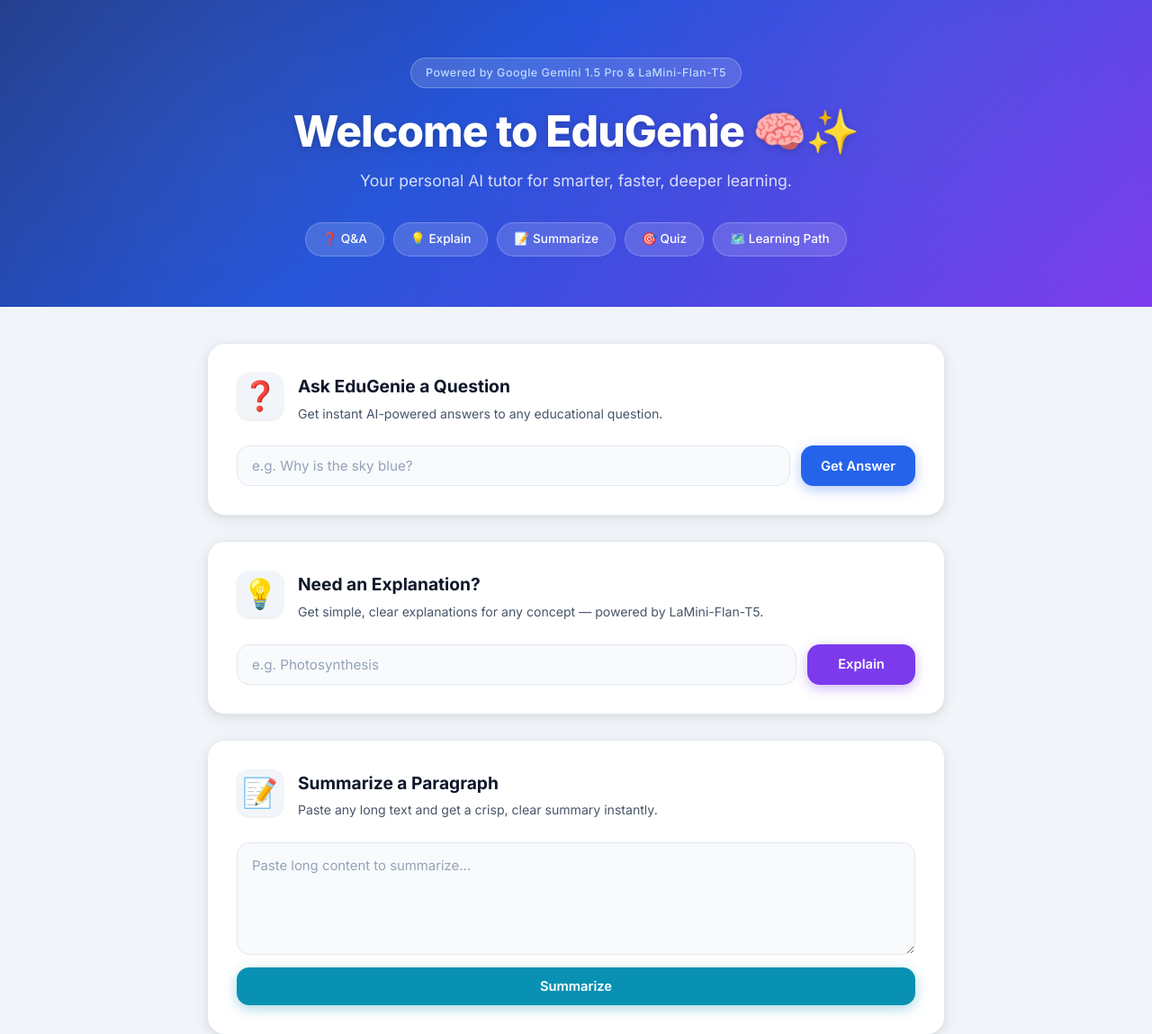
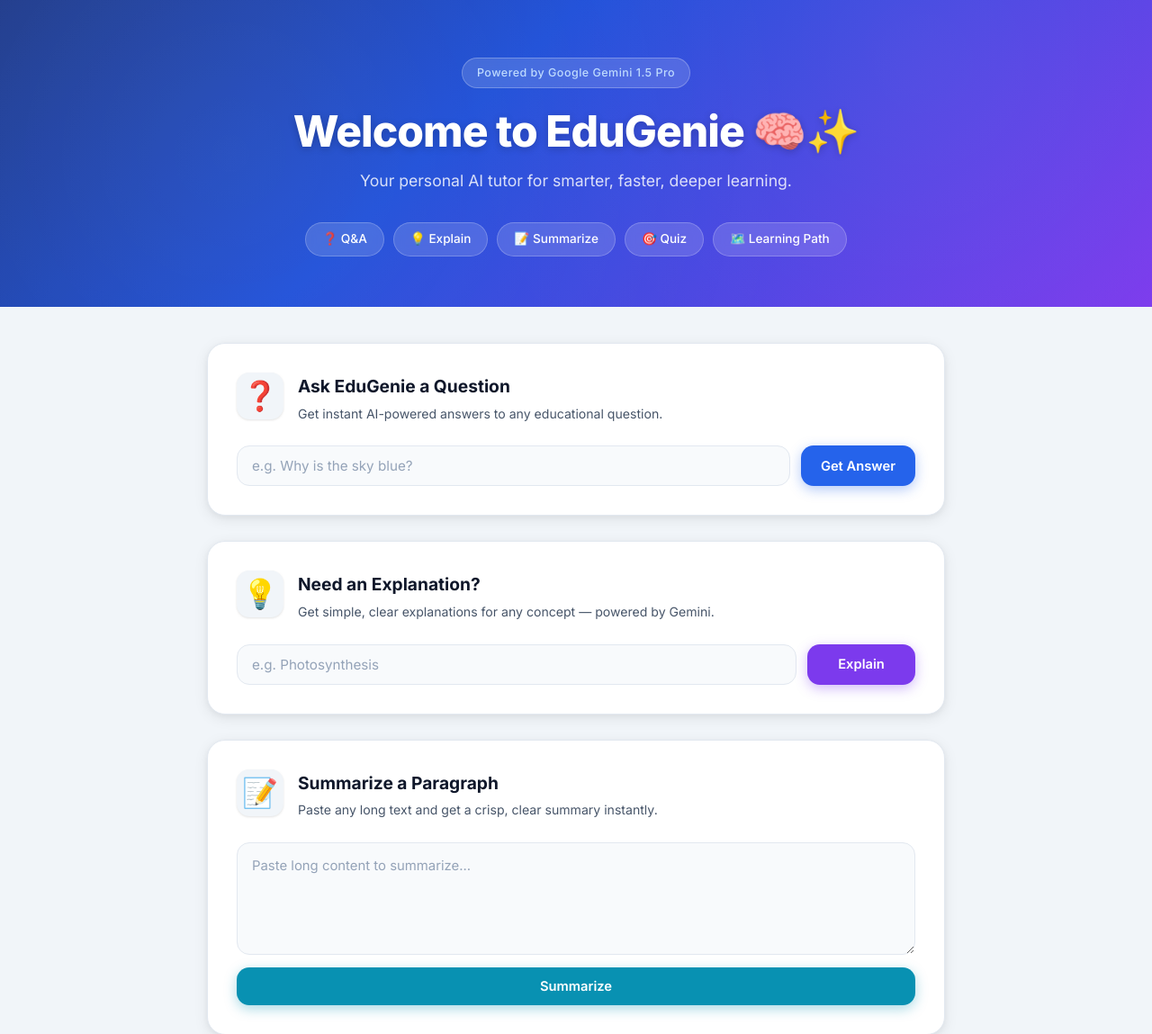
Before and after one commit to KhadarBasha2006/EduGenie, a FastAPI app: page / in a window 1280 px wide. Shown: the top 1149 px of the page at 90% size. Run offline with FastAPI, Linux system fonts and the light colour scheme; parts of the project's set-up code (start-up, migrations or seed data) failed here and were passed over.

Commit message:
Use Gemini for explanations and lighten deployment

```diff
--- a/main.py
+++ b/main.py
@@ -4,19 +4,17 @@ FastAPI backend with endpoints for all AI-powered educational features.
 
 Endpoints:
   GET  /              → Renders the main HTML interface
-  GET  /qa            → Q&A using Google Gemini
-  POST /explain/      → Concept explanation using LaMini-Flan-T5
-  POST /summarize/    → Text summarization using Google Gemini
-  POST /quiz          → MCQ Quiz generation using Google Gemini
-  GET  /learn/recommendations → Learning path using Google Gemini
+  GET  /qa            → Q&A using Gemini 1.5 Pro
+  POST /explain/      → Concept explanation using Gemini 1.5 Pro
+  POST /summarize/    → Text summarization using Gemini 1.5 Pro
+  POST /quiz          → MCQ Quiz generation using Gemini 1.5 Pro
+  GET  /learn/recommendations → Learning path using Gemini 1.5 Pro
 
 Run with:
   uvicorn main:app --reload
 """
 
 from fastapi import FastAPI, Request, Query
-import asyncio
-
 from fastapi.responses import HTMLResponse, JSONResponse
 from fastapi.staticfiles import StaticFiles
 from fastapi.templating import Jinja2Templates
@@ -51,7 +49,7 @@ async def read_root(request: Request):
 @app.get("/qa")
 async def answer_question(question: str = Query(..., description="Educational question to answer")):
     """
-    Answers an educational question using Google Gemini 2.5 Flash.
+    Answers an educational question using Google Gemini 1.5 Pro.
 
     Example: GET /qa?question=What is photosynthesis?
     """
@@ -59,11 +57,11 @@ async def answer_question(question: str = Query(..., description="Educational qu
     return {"answer": answer}
 
 
-# ── Explanation – POST API using LaMini-Flan-T5 ───────────────────────────
+# ── Explanation – POST API using Gemini ───────────────────────────────────
 @app.post("/explain/")
 async def explain_api(request: Request):
     """
-    Explains a concept in simple language using LaMini-Flan-T5.
+    Explains a concept in simple language using Gemini 1.5 Pro.
 
     Body: {"topic": "Photosynthesis"}
     """
@@ -76,16 +74,15 @@ async def explain_api(request: Request):
             status_code=400
         )
 
-    explanation = await asyncio.to_thread(explain_topic, topic)
+    explanation = explain_topic(topic)
     return {"topic": topic, "explanation": explanation}
-
 
 
 # ── Summarization – POST API using Gemini ─────────────────────────────────
 @app.post("/summarize/")
 async def summarize_api(request: Request):
     """
-    Summarizes long educational text using Gemini 2.5 Flash.
+    Summarizes long educational text using Gemini 1.5 Pro.
 
     Body: {"text": "Long passage here..."}
     """
@@ -98,16 +95,15 @@ async def summarize_api(request: Request):
             status_code=400
         )
 
-    summary = await asyncio.to_thread(summarize_text, text)
+    summary = summarize_text(text)
     return {"summary": summary}
-
 
 
 # ── Quiz Generation – POST API using Gemini ───────────────────────────────
 @app.post("/quiz")
 async def quiz_api(request: Request):
     """
-    Generates 3 MCQ questions from a topic or passage using Gemini 2.5 Flash.
+    Generates 3 MCQ questions from a topic or passage using Gemini 1.5 Pro.
 
     Body: {"text": "Pythagoras theorem"}
     """
@@ -120,10 +116,9 @@ async def quiz_api(request: Request):
             status_code=400
         )
 
-    quiz = await asyncio.to_thread(generate_quiz, text)
+    quiz = generate_quiz(text)
+    print("Generated quiz:", quiz)  # ✅ DEBUG: visible in terminal
     return JSONResponse(content={"quiz": quiz})
-
-
 
 
 # ── Learning Recommendations – GET API using Gemini ───────────────────────
--- a/requirements.txt
+++ b/requirements.txt
@@ -13,12 +13,6 @@ jinja2==3.1.4
 # ── Google Gemini AI ──────────────────────────────────────────────
 google-generativeai==0.8.3
 
-# ── HuggingFace Transformers (LaMini-Flan-T5) ────────────────────
-transformers==4.46.3
-torch>=2.3.0
-sentencepiece==0.2.0
-accelerate==1.1.1
-
 # ── Environment Variables ─────────────────────────────────────────
 python-dotenv==1.0.1
 
--- a/templates/index.html
+++ b/templates/index.html
@@ -16,7 +16,7 @@
   <!-- ── Hero Header ───────────────────────────────────────────── -->
   <header class="hero">
     <div class="hero-content">
-      <div class="hero-badge">Powered by Google Gemini 1.5 Pro &amp; LaMini-Flan-T5</div>
+      <div class="hero-badge">Powered by Google Gemini 1.5 Pro</div>
       <h1 class="hero-title">Welcome to EduGenie 🧠✨</h1>
       <p class="hero-subtitle">Your personal AI tutor for smarter, faster, deeper learning.</p>
       <div class="hero-features">
@@ -67,7 +67,7 @@
         <div class="card-icon">💡</div>
         <div>
           <h2 class="card-title">Need an Explanation?</h2>
-          <p class="card-desc">Get simple, clear explanations for any concept — powered by LaMini-Flan-T5.</p>
+          <p class="card-desc">Get simple, clear explanations for any concept — powered by Gemini.</p>
         </div>
       </div>
       <form id="explainForm" class="input-row" onsubmit="return false;">
```
Also changed, not shown: explanation_module.py (+10 -23 lines), README.md.
